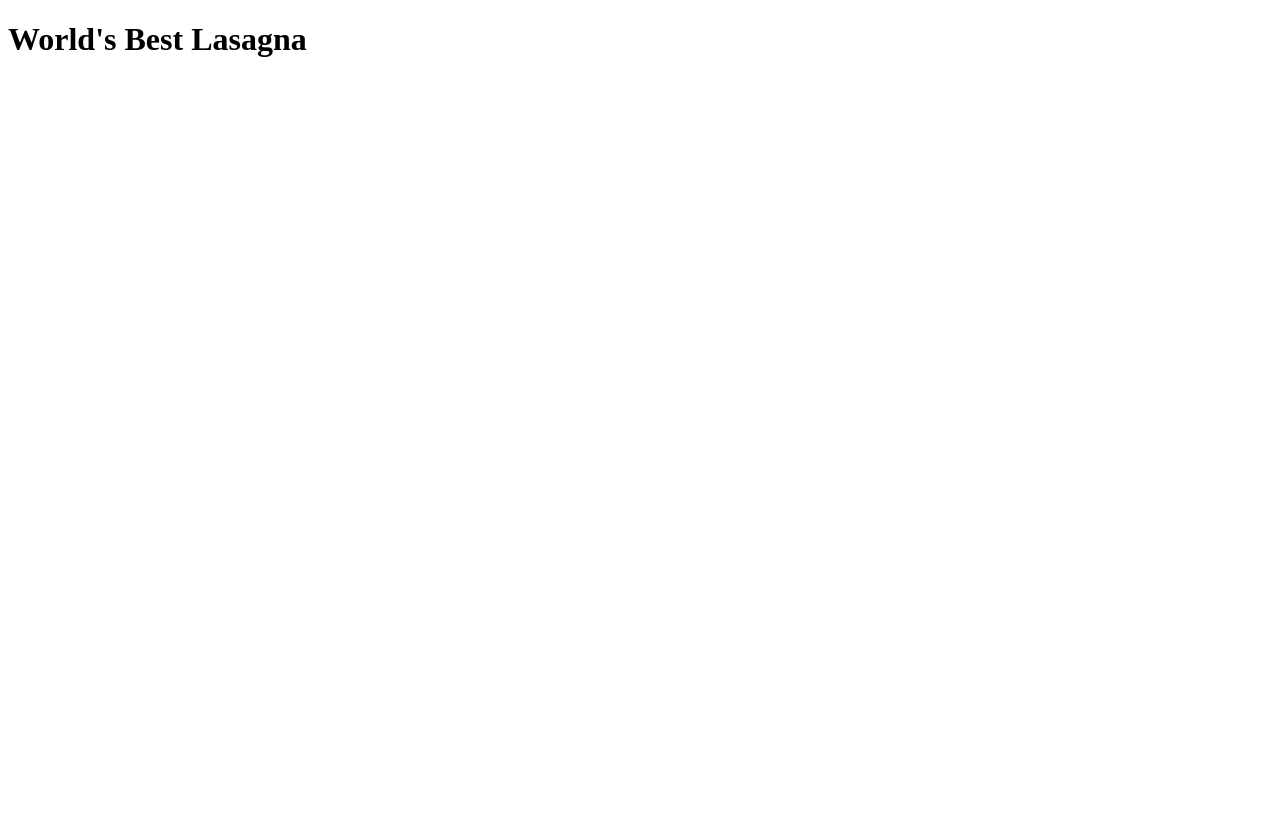
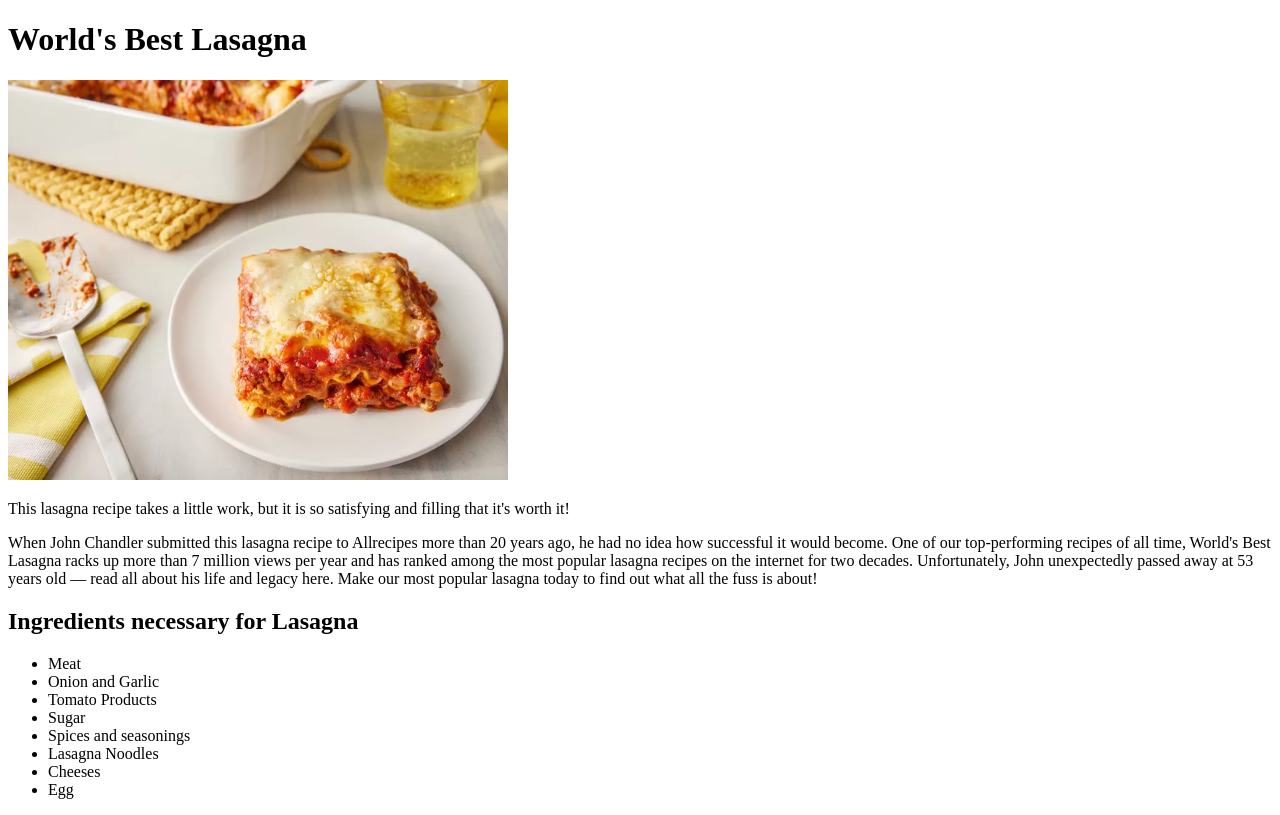
Before and after one commit to dols30/odin-recipes, a plain HTML site: page recipes/lasagna.html in a window 1280 px wide. Drawn offline with Linux system fonts and the light colour scheme.

Commit message:
Maintain Recipes page and link those recipes in index page

```diff
--- a/recipes/lasagna.html
+++ b/recipes/lasagna.html
@@ -9,5 +9,24 @@
 
     <body>
         <h1>World's Best Lasagna</h1>
+        <img src="./images/lasagna.png" alt="world's best lasagna" width="500
+        " height="400">
+        <p>This lasagna recipe takes a little work, but it is so satisfying and filling that it's worth it!</p>
+        <p>When John Chandler submitted this lasagna recipe to Allrecipes more than 20 years ago, he had no idea how successful it would become. One of our top-performing recipes of all time, World's Best Lasagna racks up more than 7 million views per year and has ranked among the most popular lasagna recipes on the internet for two decades. Unfortunately, John unexpectedly passed away at 53 years old — read all about his life and legacy here.
+
+            Make our most popular lasagna today to find out what all the fuss is about!</p>
+        <h2>Ingredients necessary for Lasagna</h2>
+            <ul>
+            <li>Meat</li>
+            <li>Onion and Garlic</li>
+            <li>Tomato Products</li>
+            <li>Sugar</li>
+            <li>Spices and seasonings</li>
+            <li>Lasagna Noodles</li>
+            <li>Cheeses</li>
+            <li>Egg</li>
+
+        </ul>
+
     </body>
 </html>
```
Also changed, not shown: index.html (+6 -1 lines), recipes/pasta-salad.html (added, +32 -0 lines), recipes/images/lasagna.png (added), recipes/images/pasta.png (added).
